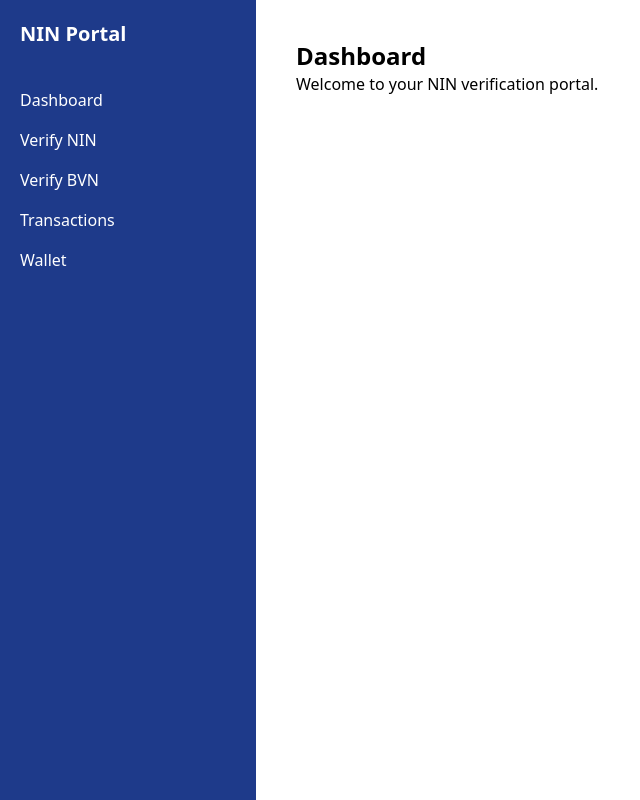
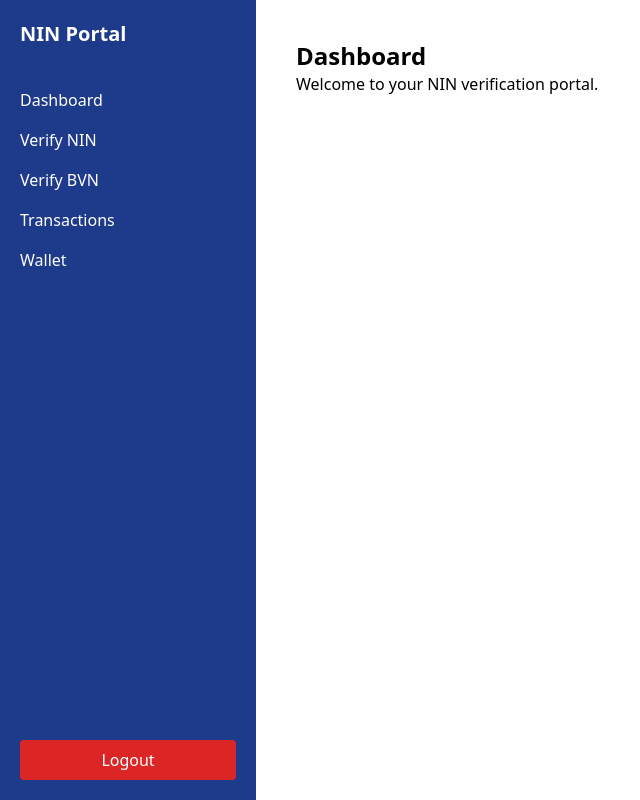
Before and after one commit to Washingtonam/xcombinator, a React (Vite) app: page / in a window 1280 px wide. Shown: the whole page, without its empty margins (0-640 px from the left). Built offline with nearby package versions, Linux system fonts and the light colour scheme.

Commit message:
fix routing

```diff
--- a/src/components/Sidebar.jsx
+++ b/src/components/Sidebar.jsx
@@ -1,8 +1,17 @@
-import { Link } from "react-router-dom";
+import { Link, useNavigate } from "react-router-dom";
 
 export default function Sidebar() {
+  const navigate = useNavigate();
+
+  const handleLogout = () => {
+    localStorage.removeItem("user");
+    navigate("/login");
+  };
+
   return (
-    <div className="w-64 h-screen bg-blue-900 text-white p-5">
+    <div className="w-64 h-screen bg-blue-900 text-white p-5 flex flex-col justify-between">
+
+      <div>
         <h1 className="text-xl font-bold mb-10">NIN Portal</h1>
 
         <ul className="space-y-4">
@@ -13,5 +22,15 @@ export default function Sidebar() {
           <li><Link to="/wallet">Wallet</Link></li>
         </ul>
       </div>
+
+      {/* 🔥 Logout Button */}
+      <button
+        onClick={handleLogout}
+        className="bg-red-600 hover:bg-red-700 px-4 py-2 rounded mt-10"
+      >
+        Logout
+      </button>
+
+    </div>
   );
 }
```
Lines whose indentation alone changed are shown as unchanged.
